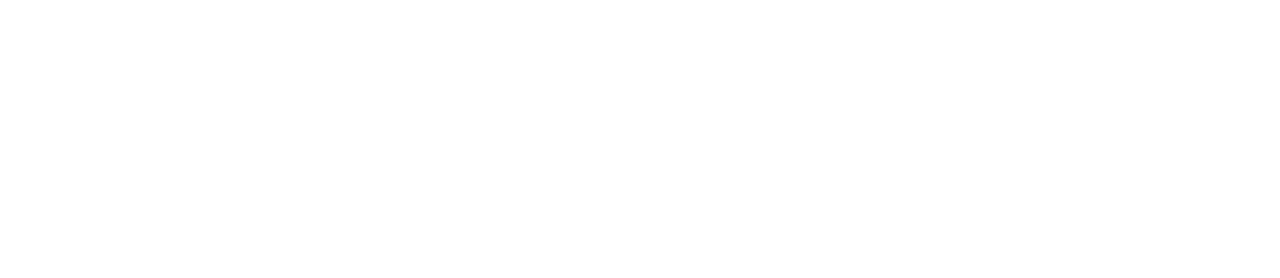
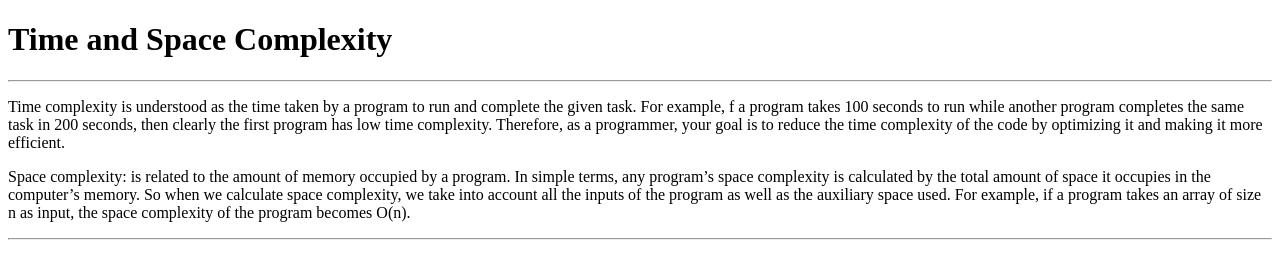
Before and after one commit to acciojob/time-and-space-complexity-Mohd1999-collb, a website: page main.html in a window 1280 px wide. Drawn offline with Linux system fonts and the light colour scheme.

Commit message:
created a submission

```diff
--- a/main.html
+++ b/main.html
@@ -8,6 +8,29 @@
 
 <body>
 	<!-- the entire body must be written by student -->
+	<h1>Time and Space Complexity</h1>
+	<hr>
+	<p>
+		Time complexity is understood as the time taken by a
+		program to run and complete the given task. For example,
+		f a program takes 100 seconds to run while another
+		program completes the same task in 200 seconds,
+		then clearly the first program has low time complexity.
+		Therefore, as a programmer, your goal is to reduce the
+		time complexity of the code by
+		optimizing it and making it more efficient.
+	</p>
+	<p>
+		Space complexity: is related to the amount of memory
+		occupied by a program. In simple terms, any program’s
+		space complexity is calculated by the total amount of
+		space it occupies in the computer’s memory.
+		So when we calculate space complexity, we take into
+		account all the inputs of the program as well as the
+		auxiliary space used. For example, if a program takes
+		an array of size n as input, the space complexity of the program becomes O(n).
+	</p>
+	<hr>
     <script type="text/javascript" src="./script.js">
 </script>
 
```
